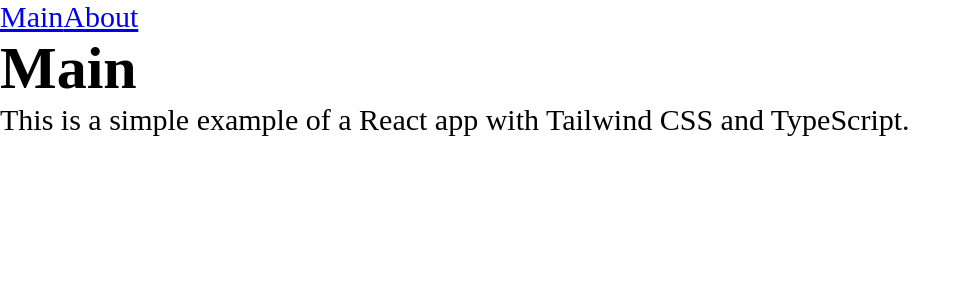
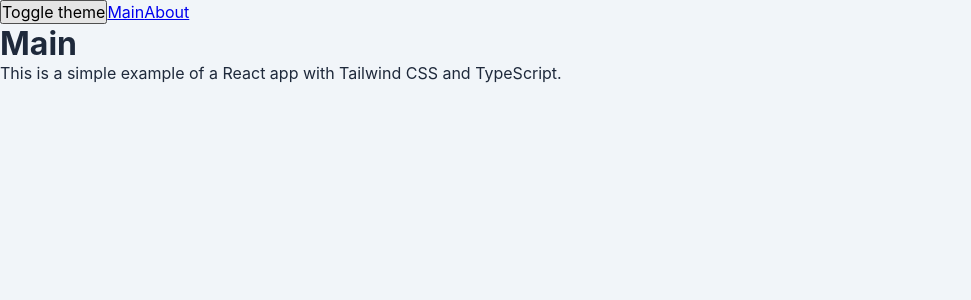
Before and after one commit to riedel28/production-project, a React app: page / in a window 1280 px wide. Shown: the top 300 px of the page, without its empty margins (0-971 px from the left). Built offline with nearby package versions, Linux system fonts and the light colour scheme.

Commit message:
feat: add light/dark theme support

```diff
--- a/src/App.tsx
+++ b/src/App.tsx
@@ -4,11 +4,16 @@ import { Routes, Route, Link } from 'react-router-dom';
 import { MainPageAsync } from './pages/MainPage/MainPageAsync';
 import { AboutPageAsync } from './pages/AboutPage/AboutPage.async';
 
-import './index.scss';
+import { useTheme } from './theme/useTheme';
+
+import './styles/index.scss';
 
 export const App = () => {
+  const { theme, toggleTheme } = useTheme();
+
   return (
-    <div className="app">
+    <div className={`app ${theme}`}>
+      <button onClick={toggleTheme}>Toggle theme</button>
       <Link to="/">Main</Link>
       <Link to="/about">About</Link>
       <Suspense fallback={<div>Loading...</div>}>
--- a/src/index.scss
+++ /dev/null
@@ -1,9 +0,0 @@
-* {
-  margin: 0;
-  padding: 0;
-  box-sizing: border-box;
-}
-
-.app {
-  font-size: 30px;
-}
--- a/src/index.tsx
+++ b/src/index.tsx
@@ -1,11 +1,14 @@
 import { render } from 'react-dom';
 import { BrowserRouter } from 'react-router-dom';
 
+import { ThemeProvider } from './theme/ThemeProvider';
 import { App } from './App';
 
 render(
-  <BrowserRouter>
-    <App />
-  </BrowserRouter>,
+  <ThemeProvider>
+    <BrowserRouter>
+      <App />
+    </BrowserRouter>
+  </ThemeProvider>,
   document.getElementById('root')
 );
--- /dev/null
+++ b/src/styles/index.scss
@@ -0,0 +1,13 @@
+@import 'reset';
+@import 'variables/globals';
+@import 'themes/light';
+@import 'themes/dark';
+
+.app {
+  font-family: var(--font-family-main);
+  font-size: var(--font-m);
+  background: var(--bg-color);
+  color: var(--primary-color);
+
+  min-height: 100vh;
+}
--- /dev/null
+++ b/src/styles/reset.scss
@@ -0,0 +1,13 @@
+* {
+  margin: 0;
+  padding: 0;
+  box-sizing: border-box;
+}
+
+input,
+button,
+textarea,
+select {
+  margin: 0;
+  font: inherit;
+}
--- /dev/null
+++ b/src/styles/themes/dark.scss
@@ -0,0 +1,6 @@
+.app.dark {
+  --bg-color: #1e293b;
+
+  --primary-color: #e5e7eb;
+  --secondary-color: #f9fafb;
+}
--- /dev/null
+++ b/src/styles/themes/light.scss
@@ -0,0 +1,6 @@
+.app.light {
+  --bg-color: #f1f5f9;
+
+  --primary-color: #1e293b;
+  --secondary-color: #334155;
+}
--- /dev/null
+++ b/src/styles/variables/globals.scss
@@ -0,0 +1,12 @@
+:root {
+  --font-family-main: -apple-system, BlinkMacSystemFont, avenir next, avenir,
+    segoe ui, helvetica neue, helvetica, Cantarell, Ubuntu, roboto, noto, arial,
+    sans-serif;
+  --font-size-m: 16px;
+  --font-line-m: 24px;
+  --font-m: var(--font-size-m) / var(--font-line-m) var(--font-family-main);
+
+  --font-size-l: 24px;
+  --font-line-l: 32px;
+  --font-l: var(--font-size-l) / var(--font-line-l) var(--font-family-main);
+}
--- /dev/null
+++ b/src/theme/ThemeContext.ts
@@ -0,0 +1,15 @@
+import { createContext } from 'react';
+
+export enum Theme {
+  LIGHT = 'light',
+  DARK = 'dark'
+}
+
+export interface ThemeContextProps {
+  theme?: Theme;
+  setTheme?: (theme: Theme) => void;
+}
+
+export const ThemeContext = createContext<ThemeContextProps>({});
+
+export const LOCAL_STORAGE_THEME_KEY = 'theme';
--- /dev/null
+++ b/src/theme/ThemeProvider.tsx
@@ -0,0 +1,24 @@
+import { useState, FC, useMemo } from 'react';
+
+import { ThemeContext, Theme, LOCAL_STORAGE_THEME_KEY } from './ThemeContext';
+
+const defaultTheme =
+  (localStorage.getItem(LOCAL_STORAGE_THEME_KEY) as Theme) || Theme.LIGHT;
+
+export const ThemeProvider: FC = ({ children }) => {
+  const [theme, setTheme] = useState<Theme>(defaultTheme);
+
+  const defaultProps = useMemo(
+    () => ({
+      theme: theme,
+      setTheme: setTheme
+    }),
+    [theme]
+  );
+
+  return (
+    <ThemeContext.Provider value={defaultProps}>
+      {children}
+    </ThemeContext.Provider>
+  );
+};
--- /dev/null
+++ b/src/theme/useTheme.ts
@@ -0,0 +1,23 @@
+import { useContext } from 'react';
+
+import { ThemeContext, Theme, LOCAL_STORAGE_THEME_KEY } from './ThemeContext';
+
+interface UseThemeResult {
+  theme: Theme;
+  toggleTheme: () => void;
+}
+
+export const useTheme = (): UseThemeResult => {
+  const { theme, setTheme } = useContext(ThemeContext);
+
+  const toggleTheme = () => {
+    const newTheme = theme === Theme.DARK ? Theme.LIGHT : Theme.DARK;
+    setTheme(newTheme);
+    localStorage.setItem(LOCAL_STORAGE_THEME_KEY, newTheme);
+  };
+
+  return {
+    theme,
+    toggleTheme
+  };
+};
```
